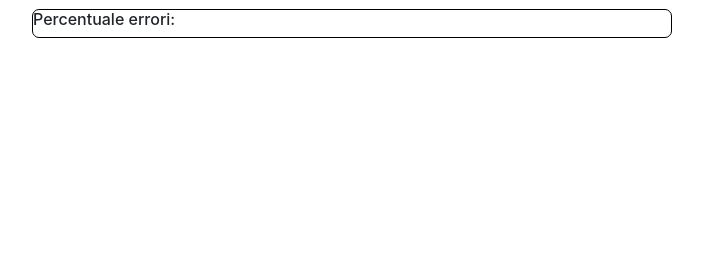
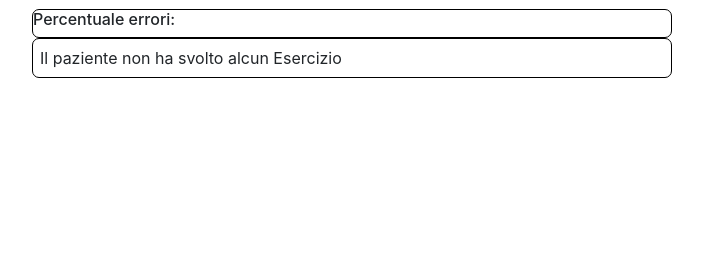
Before and after one commit to ssandro4/Pronuntia.DualCore, a Yii app: template views/controllo-terapia/progressi.php in a window 1280 px wide. Shown: the part 160-437 px from the top of the page, without its empty margins (53-756 px from the left). Run offline with PHP 8.4 and a stand-in for Yii, Linux system fonts and the light colour scheme; the template is opened without the code that fills it, so the values that code supplies are empty; some libraries are stand-ins or nearby versions.

Commit message:
Il paziente non ha svolto alcun Esercizio

```diff
--- a/views/controllo-terapia/progressi.php
+++ b/views/controllo-terapia/progressi.php
@@ -12,17 +12,19 @@
         margin-left: auto;
         margin-right: auto;
         text-align: center;
+        padding: 15px;
     }
 
 
-    .btn{
+    .btn {
         border-radius: 8px;
-        border: 2px ;
+        border: 2px;
         padding: 15px;
         text-align: center;
         background-color: #555555;
         font-size: 20px;
     }
+
     .progress-bar {
         background-color: #B20000;
     }
@@ -85,3 +87,13 @@
         </p>
     <?php endif; ?>
 <?php endfor; ?>
+
+<?php if ($percentuali == 0) : ?>
+
+    <div class="card" style="max-width: 40rem;
+            margin-right: auto;  border-radius: 7px;   border: 1px solid black; background: white;">
+        <div class="box" style=" padding: 7px;">
+            Il paziente non ha svolto alcun Esercizio
+        </div>
+    </div>
+<?php endif; ?>
```
